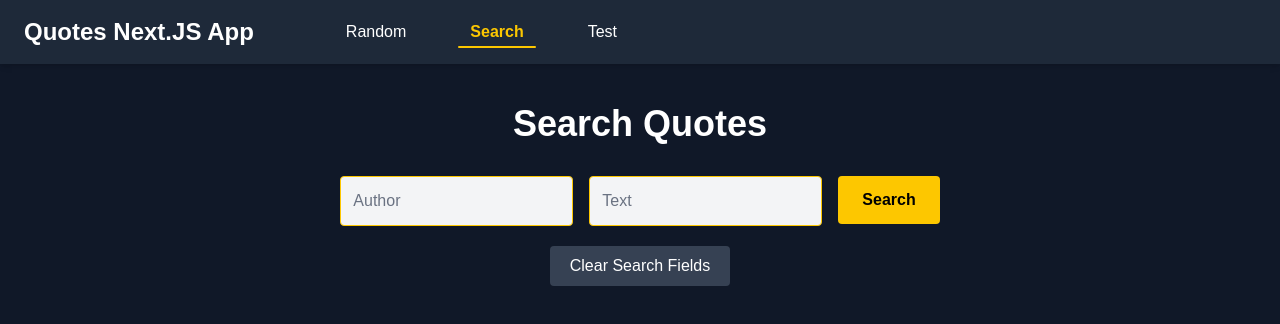
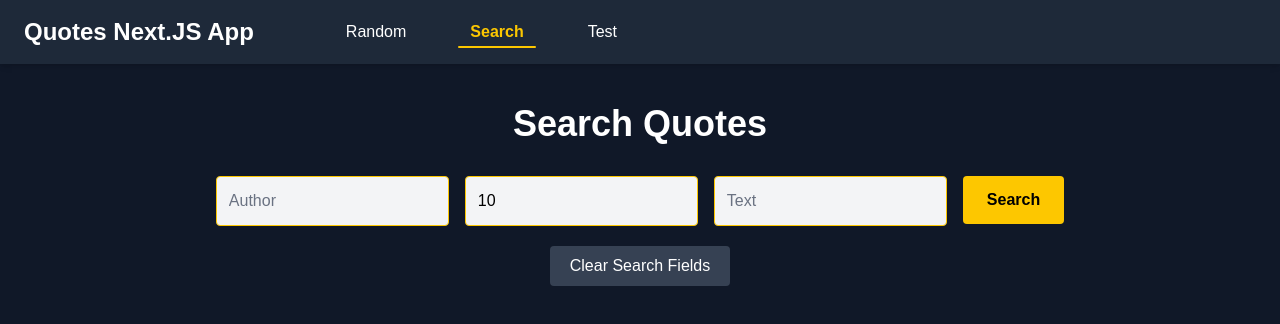
Before and after one commit to DanilZharkovJS/quotes-redux-next.js-app, a Next.js app: page /search in a window 1280 px wide. Shown: the top 324 px of the page. Built offline with nearby package versions, Linux system fonts and the light colour scheme.

Commit message:
added an option to choose how many quotes you wanna search

```diff
--- a/src/app/search/page.js
+++ b/src/app/search/page.js
@@ -7,10 +7,12 @@
   selectQuotes,
   selectSearchAuthor,
   selectSearchText,
+  selectSearchLimit,
   selectStatus,
   selectSearchError,
   setSearchAuthor,
   setSearchText,
+  setSearchLimit,
   clearSearch,
   fetchQuotesByAuthorAndText,
 } from '@/redux/slices/searchSlice'
@@ -24,12 +26,15 @@
   const quotes = useSelector(selectQuotes)
   const searchAuthor = useSelector(selectSearchAuthor)
   const searchText = useSelector(selectSearchText)
+  const searchLimit = useSelector(selectSearchLimit)
   const status = useSelector(selectStatus)
   const error = useSelector(selectSearchError)
 
   const [authorError, setAuthorError] = useState(null)
   const [textError, setTextError] = useState(null)
+  const [limitError, setLimitError] = useState(null)
   const [authorTouched, setAuthorTouched] = useState(false)
+  const [limitTouched, setLimitTouched] = useState(false)
   const [textTouched, setTextTouched] = useState(false)
 
   const validateAuthor = (value) => {
@@ -43,16 +48,26 @@
       ? null
       : 'Text must be at least 3 characters'
   }
+  const validateLimit = (value) => {
+    const num = Number(value)
+    return num >= 1 && num <= 50 ? null : 'Min. 1 | Max. 50'
+  }
 
   const handleSearch = () => {
+    setLimitTouched(true)
     setAuthorTouched(true)
     setTextTouched(true)
-    const validAuthor = !validateAuthor(searchAuthor)
-    const validText = !validateText(searchText)
+    const notValidAuthor = validateAuthor(searchAuthor)
+    const notValidText = validateText(searchText)
+    const notValidLimit = validateLimit(searchLimit)
 
-    if (!validAuthor || !validText) return
+    if (notValidAuthor || notValidText || notValidLimit) return
     dispatch(
-      fetchQuotesByAuthorAndText({ author: searchAuthor, text: searchText })
+      fetchQuotesByAuthorAndText({
+        author: searchAuthor,
+        text: searchText,
+        limit: searchLimit,
+      })
     )
   }
 
@@ -76,6 +91,23 @@
           />
           {authorTouched && authorError && (
             <p className="text-red-500 font-bold text-sm m-2">{authorError}</p>
+          )}
+        </div>
+        <div className="flex-grow flex flex-col">
+          <input
+            type="number"
+            placeholder="Limit (1-49)"
+            value={searchLimit}
+            className="p-3 rounded border border-yellow-400 bg-gray-100 text-black placeholder-gray-500 focus:outline-none focus:ring-2 focus:ring-yellow-400"
+            onChange={(e) => {
+              const value = e.target.value
+              dispatch(setSearchLimit(value))
+              setLimitError(validateLimit(value))
+            }}
+            onBlur={() => setLimitTouched(true)}
+          />
+          {limitTouched && limitError && (
+            <p className="text-red-500 font-bold text-sm m-2">{limitError}</p>
           )}
         </div>
 
@@ -119,12 +151,8 @@
           )}
           {status === 'failed' && (
             <div>
-              <Alert
-                variant="filled"
-                severity="error"
-                sx={ErrorMessageStyle}
-              >
-                <AlertTitle sx={{fontWeight: '900'}}>Error</AlertTitle>
+              <Alert variant="filled" severity="error" sx={ErrorMessageStyle}>
+                <AlertTitle sx={{ fontWeight: '900' }}>Error</AlertTitle>
                 {error}
               </Alert>
             </div>
--- a/src/redux/slices/searchSlice.js
+++ b/src/redux/slices/searchSlice.js
@@ -4,6 +4,7 @@
   quotes: [],
   searchAuthor: '',
   searchText: '',
+  searchLimit: 10,
   status: 'idle',
   error: {
     searchError: null,
@@ -12,10 +13,11 @@
 
 const fetchQuotesByAuthorAndText = createAsyncThunk(
   'quotes/fetchByAuthorAndText',
-  async ({ author, text }) => {
+  async ({ author, text, limit }) => {
     const params = new URLSearchParams()
     if (author) params.append('author', author)
     if (text) params.append('text', text)
+    if (limit) params.append('limit', limit)
 
     const res = await fetch(`http://localhost:3000/quotes?${params.toString()}`)
     if (!res.ok) {
@@ -36,9 +38,13 @@
     setSearchText(state, action) {
       state.searchText = action.payload
     },
+    setSearchLimit(state, action) {
+      state.searchLimit = action.payload
+    },
     clearSearch(state) {
       state.searchAuthor = ''
       state.searchText = ''
+      state.searchLimit = 10
     },
   },
   extraReducers: (builder) => {
@@ -58,7 +64,7 @@
   },
 })
 
-export const { setSearchAuthor, setSearchText, clearSearch } =
+export const { setSearchAuthor, setSearchText, setSearchLimit, clearSearch } =
   searchSlice.actions
 
 export { fetchQuotesByAuthorAndText }
@@ -66,6 +72,7 @@
 export const selectQuotes = (state) => state.search.quotes
 export const selectSearchAuthor = (state) => state.search.searchAuthor
 export const selectSearchText = (state) => state.search.searchText
+export const selectSearchLimit = (state) => state.search.searchLimit
 export const selectStatus = (state) => state.search.status
 export const selectSearchError = (state) => state.search.error.searchError
 export const selectInputTextError = (state) => state.search.error.inputTextError
```
